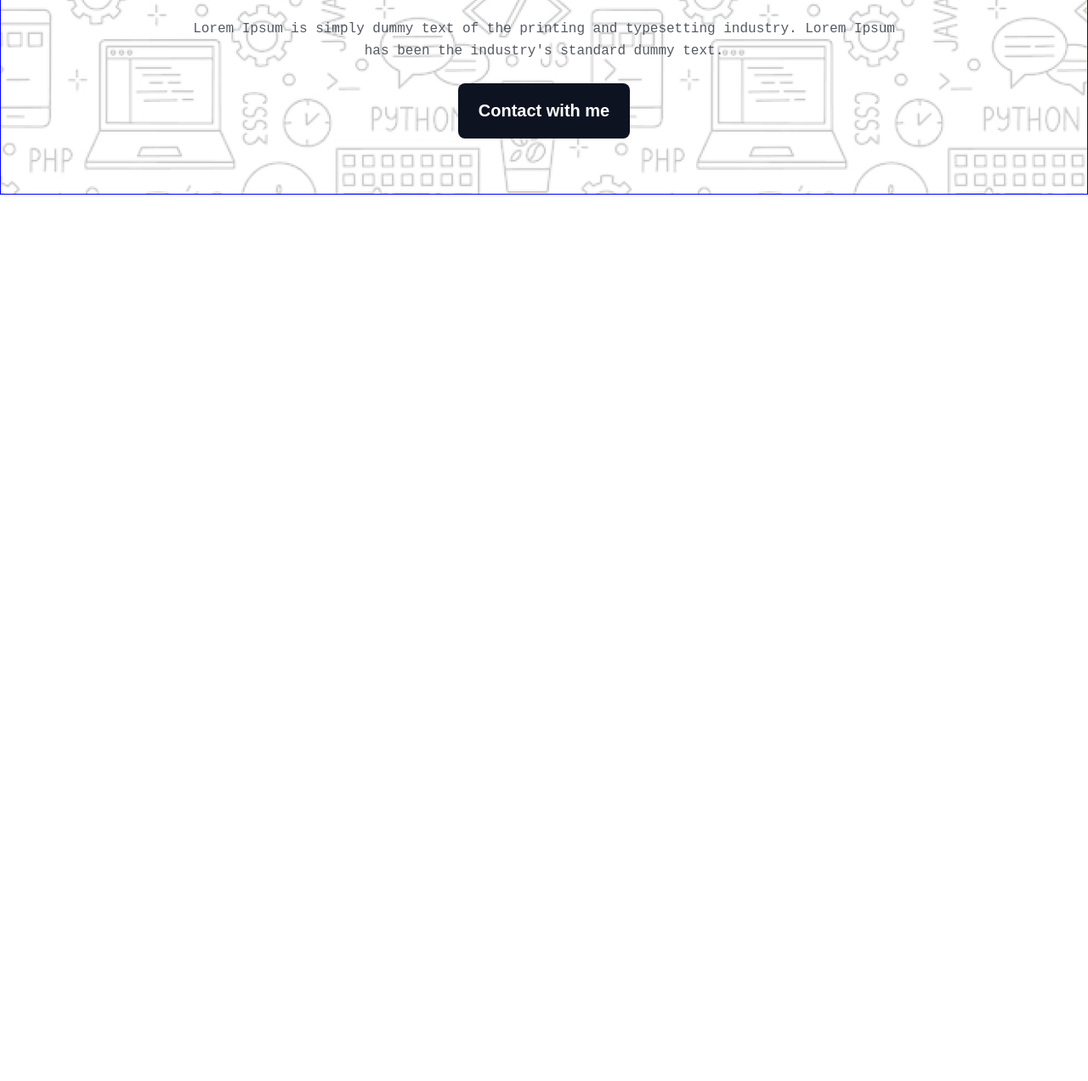
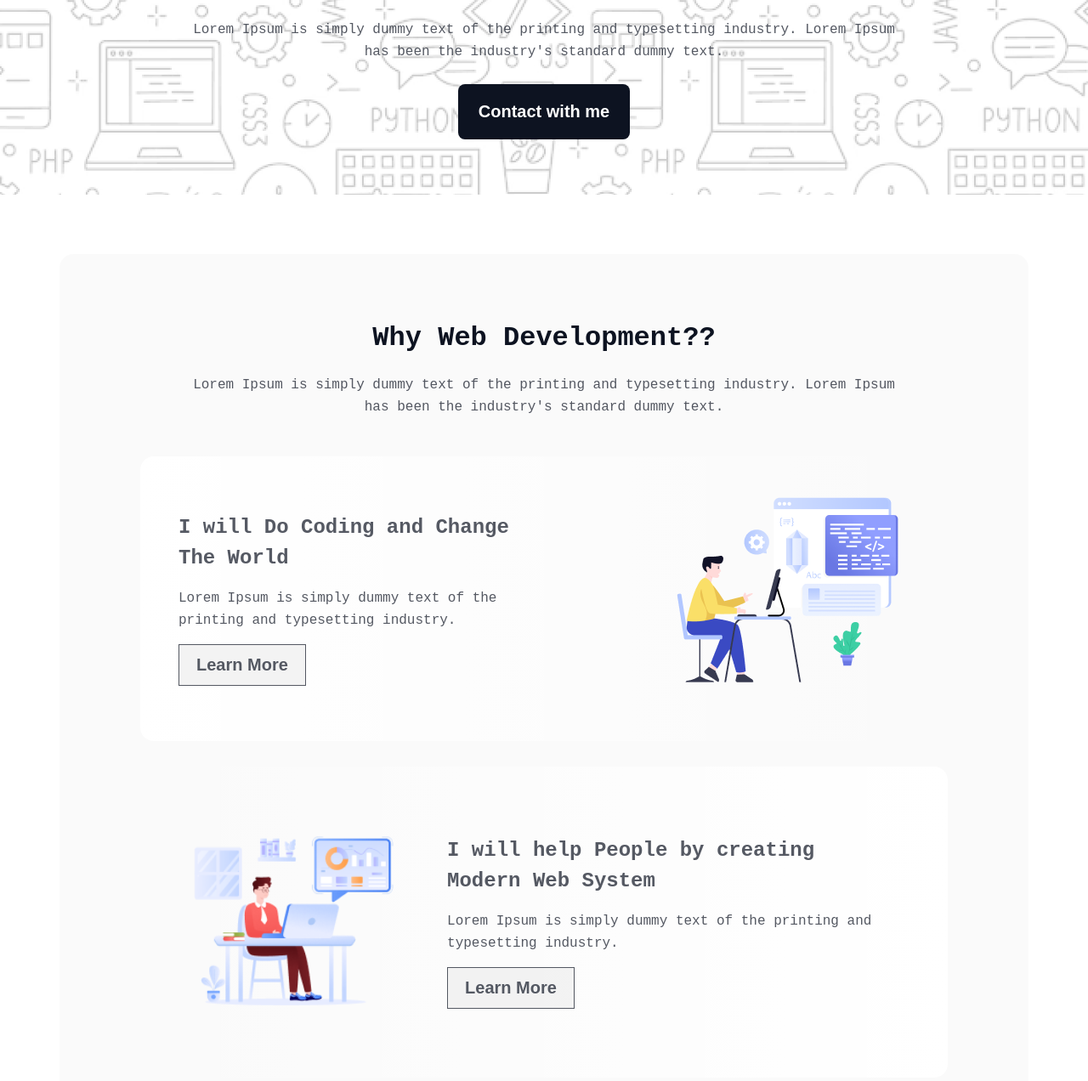
Before and after one commit to Galive007/Assignment-1, a plain HTML site: page index.html in a window 1280 px wide. Shown: the part 542-1814 px from the top of the page at 85% size. Before the commit the page ends 800 px from the top, so only its background shows below. Drawn offline with Linux system fonts and the light colour scheme; a web font is replaced by a local one.

Commit message:
web development section done

```diff
--- a/index.html
+++ b/index.html
@@ -17,12 +17,46 @@
                 <img src="assets/Group.png" alt="Group">
                 <h2>"In the near future, I hope to become a Developer."</h2>
                 <p>Lorem Ipsum is simply dummy text of the printing and typesetting industry. Lorem Ipsum has been the industry's standard dummy text.</p>
-                <button class="btn-secondary">Contact with me</button>
+                <button class="btn-banner">Contact with me</button>
             </div>
         </div>
     </header>
     <main>
-
+       <section class="why-webdevelopment">
+        <div class="webdevelopment-content">
+            <h2>Why Web Development??</h2>
+            <p>Lorem Ipsum is simply dummy text of the printing and typesetting industry. Lorem Ipsum has been the industry's standard dummy text.</p>
+        </div>
+        <div class="webdevelopment-box1">
+            <div class="box-content">
+                 <h4>I will Do Coding and Change The World</h4>
+                 <p>Lorem Ipsum is simply dummy text of the printing and typesetting industry.</p>
+                 <button class="btn-secondary">Learn More</button>
+            </div>
+            <div class="box-image">
+                <img src="assets/Layer_1.png" alt="">
+            </div>
+        </div>
+        <div class="webdevelopment-box2">
+            <div class="box-image"><img src="assets/Group 3.png" alt="">
+            </div>
+            <div class="box-content">
+                <h4 class="box-mr">I will help People by creating Modern Web System</h4>
+                 <p>Lorem Ipsum is simply dummy text of the printing and typesetting industry.</p>
+                 <button class="btn-secondary">Learn More</button>
+            </div>
+        </div>
+        <div class="webdevelopment-box3">
+            <div class="box-content">
+                <h4 class="box-mr">I will Do Coding and Change The World</h4>
+                 <p>Lorem Ipsum is simply dummy text of the printing and typesetting industry.</p>
+                 <button class="btn-secondary">Learn More</button>
+            </div>
+            <div class="box-image">
+                <img src="assets/Group 4.png" alt="">
+            </div>
+        </div>
+       </section>
     </main>
     <footer></footer>
 </body>
--- a/style/index.css
+++ b/style/index.css
@@ -6,7 +6,7 @@
 body{
     max-width: 1440px;
     margin: 0 auto;
-    border: 1px solid blue;
+    /* border: 1px solid blue; */
     font-family: "Azeret Mono", monospace;
 }
 /* common section */
@@ -19,24 +19,26 @@ body{
     line-height: normal;
     padding: 17px 24px;
     border: 0;
+    border-radius: 8px;
+    border: 1px solid #0D1321;
+    opacity: 0.8;
     cursor: pointer;
 }
 .btn-secondary{
-    color: #FFF;
+    color: #0D1321;
     text-align: center;
     font-size: 20px;
     font-style: normal;
     font-weight: 600;
     line-height: normal;
-    border-radius: 8px;
-    background: #0D1321;
-    padding: 21px 24px;
-    border: 0;
+    padding: 12px 20px;
+    border: 1px solid #0D1321;
+    opacity: 0.7;
     cursor: pointer;
 }
 /* header section */
 header{
-
+    margin-bottom: 70px;
 }
 nav{
     max-width: 1140px;
@@ -92,3 +94,125 @@ nav a{
     line-height: 26px; /* 162.5% */
     opacity: 0.7;
 }
+.btn-banner{
+    color: #FFF;
+    text-align: center;
+    font-size: 20px;
+    font-style: normal;
+    font-weight: 600;
+    line-height: normal;
+    border-radius: 8px;
+    background: #0D1321;
+    padding: 21px 24px;
+    border: 0;
+    cursor: pointer;
+}
+/* main section */
+main{
+    width: 1140px;
+    /* border: 1px solid green; */
+    margin: 0 auto;
+}
+/* why web development */
+.why-webdevelopment{
+    border-radius: 16px;
+    background: rgba(13, 19, 33, 0.02);
+    padding: 80px 95px;
+}
+.webdevelopment-content{
+    width: 850px;
+    text-align: center;
+    margin: 0 auto;
+}
+.webdevelopment-content h2{
+    color: #0D1321;
+    text-align: center;
+    font-size: 32px;
+    font-style: normal;
+    font-weight: 800;
+    line-height: normal;
+    margin-bottom: 24px;
+}
+.webdevelopment-content p{
+    color: #0D1321;
+    text-align: center;
+    font-size: 16px;
+    font-style: normal;
+    font-weight: 400;
+    line-height: 26px; /* 162.5% */
+    opacity: 0.7;
+    margin-bottom: 45px;
+}
+.webdevelopment-box1{
+    display: flex;
+    justify-content: space-between;
+    align-items: center;
+    padding: 45px;
+    border-radius: 16px;
+    background: linear-gradient(90deg, #FFF 0%, rgba(255, 255, 255, 0.00) 100%);
+    gap: 20px;
+    margin-bottom: 30px;
+}
+.webdevelopment-box1 .box-content{
+    width: 50%;
+}
+.box-content h4{
+    color: rgba(13, 19, 33, 0.70);
+    font-size: 24px;
+    font-style: normal;
+    font-weight: 700;
+    line-height: 36px; /* 150% */
+    margin: 0 15px 16px 0;
+}
+.box-content p{
+    color: #0D1321;
+    opacity: 0.7;
+    font-size: 16px;
+    font-style: normal;
+    font-weight: 400;
+    line-height: 26px; /* 162.5% */
+    margin-bottom: 15px;
+}
+.webdevelopment-box1 .box-image{
+    width: 275px;
+}
+.webdevelopment-box1 .box-image img{
+    width: 100%;
+}
+.webdevelopment-box2{
+    display: flex;
+    justify-content: space-between;
+    align-items: center;
+    padding: 45px;
+    border-radius: 16px;
+    background: linear-gradient(270deg, #FFF 0%, rgba(255, 255, 255, 0.00) 100%);
+    gap: 45px;
+    margin-bottom: 30px;
+}
+.webdevelopment-box2 .box-content{
+    width: 70%;
+}
+.webdevelopment-box2 .box-image{
+    width: 300px;
+}
+.webdevelopment-box2 .box-image img{
+    width: 100%;
+}
+.webdevelopment-box3{
+    display: flex;
+    justify-content: space-between;
+    align-items: center;
+    padding: 45px;
+    border-radius: 16px;
+    background: linear-gradient(270deg, #FFF 0%, rgba(255, 255, 255, 0.00) 100%);
+    gap: 45px;
+}
+.webdevelopment-box3 .box-content{
+    width: 50%;
+}
+.webdevelopment-box3 .box-image{
+    width: 275px;
+}
+.webdevelopment-box3 .box-image img{
+    width: 100%;
+}
```
